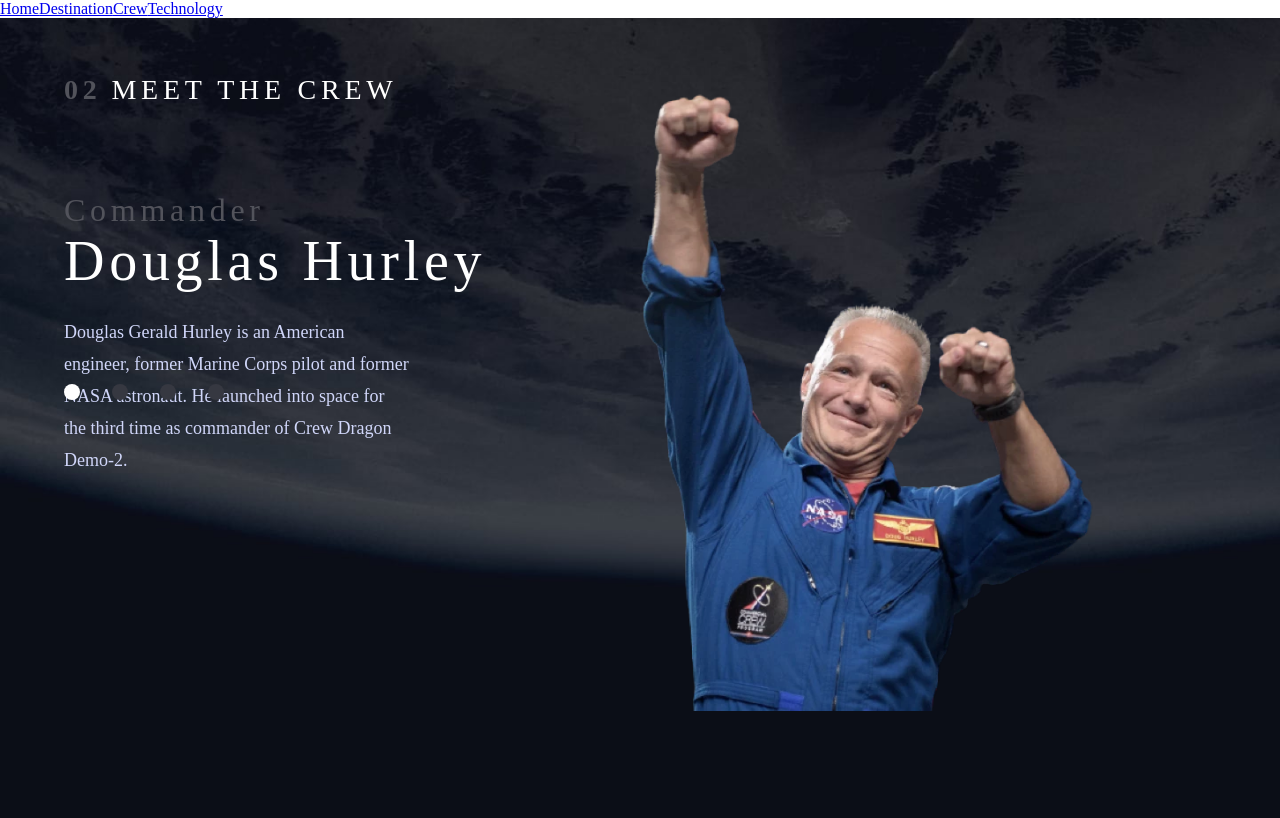
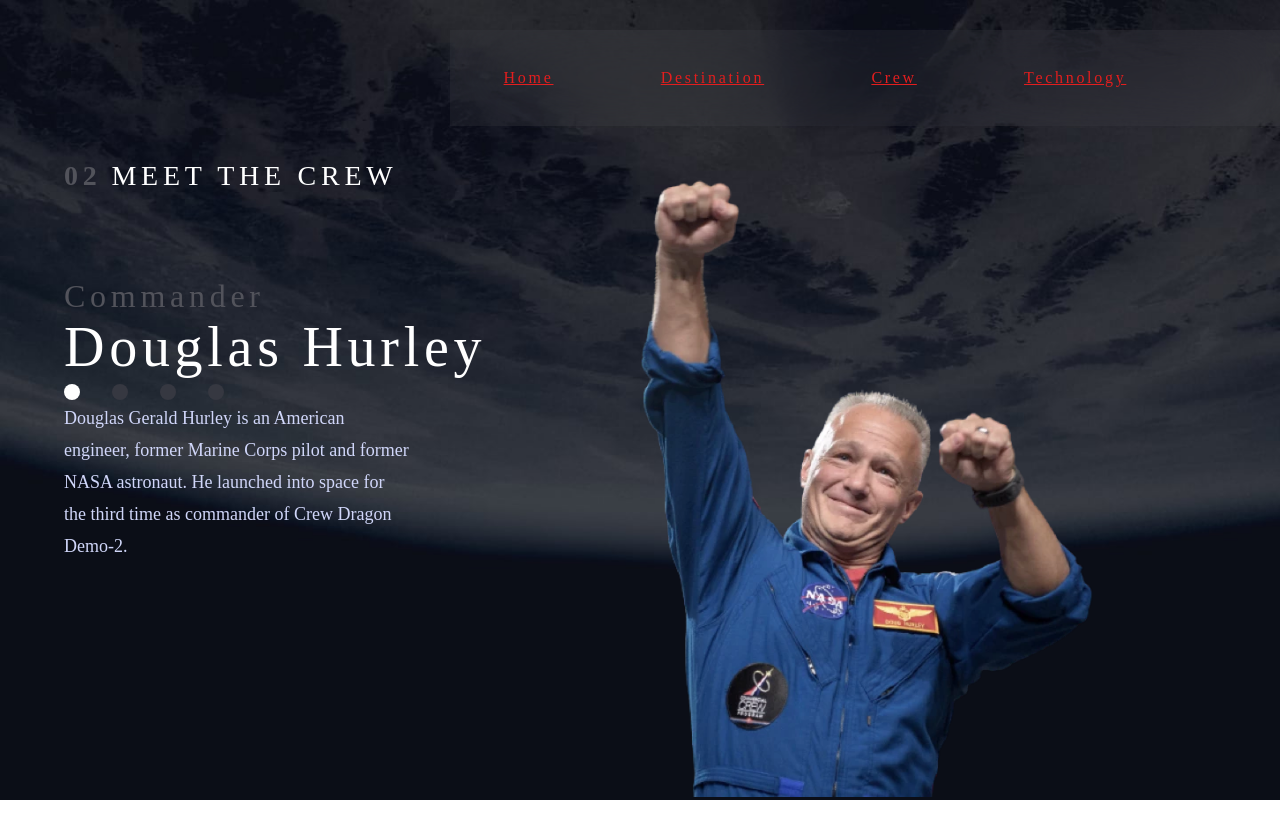
Before and after one commit to areyzabrayan/workshop2-sprint2, a React (Vite) app: page /crew/1 in a window 1280 px wide. Built offline with nearby package versions, Linux system fonts and the light colour scheme.

Commit message:
added navbar

```diff
--- a/src/components/navBar/navBar.jsx
+++ b/src/components/navBar/navBar.jsx
@@ -1,19 +1,34 @@
-import React from 'react'
-import { Link } from 'react-router-dom'
+import React from "react";
+import { Link } from "react-router-dom";
+import "./navbar.scss";
 
 const NavBar = () => {
-    return (
-        <div className='NavBar'>
-            <nav>
+  return (
+    <div className="NavBar">
+      <nav>
+        <span>
+          <Link className="a" to="/">
+            Home
+          </Link>
+        </span>
+        <span>
+          <Link className="a" to="/destination/1">
+            Destination
+          </Link>
+        </span>
+        <span>
+          <Link className="a" to="/crew/1">
+            Crew
+          </Link>
+        </span>
+        <span>
+          <Link className="a" to="/technology">
+            Technology
+          </Link>
+        </span>
+      </nav>
+    </div>
+  );
+};
 
-                    <span><Link to="/">Home</Link></span>
-                    <span><Link to="/destination/1">Destination</Link></span>
-                    <span><Link to="/crew/1">Crew</Link></span>
-                    <span><Link to="/technology">Technology</Link></span>
-
-            </nav>
-        </div>
-    )
-}
-
-export default NavBar
+export default NavBar;
--- /dev/null
+++ b/src/components/navBar/navbar.scss
@@ -0,0 +1,30 @@
+.NavBar {
+  position: absolute;
+  top: 30px;
+  right: 0;
+  z-index: 1;
+  width: 830px;
+  height: 96px;
+  background: rgba(255, 255, 255, 0.04);
+  backdrop-filter: blur(40.774227142333984px);
+  display: flex;
+  align-items: center;
+
+  nav {
+    width: 100%;
+    display: flex;
+    justify-content: space-around;
+    padding-right: 100px;
+    span {
+      .a {
+        color: #e31e1e;
+        font-family: Barlow Condensed;
+        font-size: 16px;
+        font-style: normal;
+        font-weight: 400;
+        line-height: normal;
+        letter-spacing: 2.7px;
+      }
+    }
+  }
+}
--- a/src/components/pages/crew/crew.scss
+++ b/src/components/pages/crew/crew.scss
@@ -7,8 +7,8 @@
 .containerC {
   display: flex;
   flex-direction: row;
-    padding-top: 56px;
-    background-image: url('../../../assets/crew/background-crew-desktop.jpg');
+  padding-top: 160px;
+  background-image: url("../../../assets/crew/background-crew-desktop.jpg");
   background-size: cover;
   background-position: center;
   width: 100%;
@@ -17,10 +17,9 @@
   padding-left: 5%;
   padding-right: 5%;
 
-
   .Loading {
     & h1 {
-            color: #FFF;
+      color: #fff;
       font-family: Barlow Condensed;
       font-size: 28px;
       font-style: normal;
@@ -44,7 +43,7 @@
       gap: 10px;
 
       & h4 {
-                color: #52535B;
+        color: #52535b;
         font-family: Barlow Condensed;
         font-size: 28px;
         font-style: normal;
@@ -54,7 +53,7 @@
       }
 
       & h2 {
-                color: #FFF;
+        color: #fff;
         font-family: Barlow Condensed;
         font-size: 28px;
         font-style: normal;
@@ -81,7 +80,7 @@
           margin-top: 15%;
 
           & h3 {
-                        color: #52535B;
+            color: #52535b;
             font-family: Barlow Condensed;
             font-size: 32px;
             font-style: normal;
@@ -91,7 +90,7 @@
           }
 
           & h2 {
-                        color: #FFF;
+            color: #fff;
             font-family: Barlow Condensed;
             font-size: 56px;
             font-style: normal;
@@ -99,7 +98,6 @@
             line-height: normal;
             letter-spacing: 4.725px;
           }
-
         }
 
         &__bio {
@@ -111,9 +109,7 @@
           gap: 30px;
 
           & p {
-
-
-                        color: #D0D6F9;
+            color: #d0d6f9;
             font-size: 18px;
             font-weight: 400;
             line-height: 32px;
@@ -138,9 +134,7 @@
           cursor: pointer;
         }
       }
-
     }
-
   }
 
   .containerC__right {
@@ -162,9 +156,7 @@
 
 @media (max-width: 916px) {
   .containerC {
-
     .containerC__left {
-
       &__buttons {
         display: flex;
         flex-direction: row;
@@ -175,8 +167,6 @@
     }
   }
 }
-
-
 
 @media (max-width: 768px) {
   .containerC {
@@ -221,7 +211,6 @@
             & h2 {
               font-size: 50px;
             }
-
           }
 
           &__bio {
@@ -236,7 +225,6 @@
           bottom: none;
           justify-content: center;
         }
-
       }
     }
 
@@ -254,14 +242,7 @@
       }
     }
   }
-
-
 }
-
-
-
-
-
 
 @media (max-width: 375px) {
   .containerC {
@@ -270,13 +251,10 @@
     height: 100vh;
     flex-direction: column-reverse;
 
-
     .containerC__left {
       height: 100%;
 
       &__titles {
-
-
         & h4 {
           font-size: 20px;
         }
@@ -290,14 +268,8 @@
         flex-direction: column-reverse;
         justify-content: flex-start;
 
-
-
         &__info {
-
-
           &__roles {
-
-
             & h3 {
               font-size: 25px;
             }
@@ -305,27 +277,19 @@
             & h2 {
               font-size: 35px;
             }
-
           }
-
-
         }
 
         &__buttons {
-
           flex-wrap: wrap;
-
         }
-
       }
     }
 
     .containerC__right {
       margin-top: 0rem;
 
-
       &__image {
-
         max-width: 327px;
 
         & img {
@@ -334,8 +298,5 @@
         }
       }
     }
-
-
   }
-
-}//
+} //
--- a/src/components/pages/destination/destination.scss
+++ b/src/components/pages/destination/destination.scss
@@ -13,6 +13,7 @@ body {
   background-position: center center;
   width: 100%;
   height: 100vh;
+  padding-top: 110px;
 }
 
 .details {
--- a/src/router/router.jsx
+++ b/src/router/router.jsx
@@ -1,26 +1,26 @@
-import React from 'react'
-import { BrowserRouter, Route, Routes } from 'react-router-dom'
-import Technology from '../components/pages/technology/technology'
-import Home from './../components/pages/home/home';
-import Destination from './../components/pages/destination/destination';
-import Crew from './../components/pages/crew/crew';
-import NavBar from '../components/navBar/navBar';
-
-
-
+import React from "react";
+import { BrowserRouter, Route, Routes } from "react-router-dom";
+import Technology from "../components/pages/technology/technology";
+import Home from "./../components/pages/home/home";
+import Destination from "./../components/pages/destination/destination";
+import Crew from "./../components/pages/crew/crew";
+import NavBar from "../components/navBar/navBar";
+//import "./router.scss";
 
 const Router = () => {
   return (
     <BrowserRouter>
-            <NavBar/>
+      <div className="RouterContainer">
+        <NavBar />
         <Routes>
           <Route path="/" element={<Home />} />
           <Route path="/destination/:id" element={<Destination />} />
           <Route path="/crew/:id" element={<Crew />} />
           <Route path="/technology" element={<Technology />} />
         </Routes>
+      </div>
     </BrowserRouter>
-    )
-}
+  );
+};
 
-export default Router
+export default Router;
--- /dev/null
+++ b/src/router/router.scss
@@ -0,0 +1,3 @@
+.RouterContainer {
+  position: relative;
+}
```
Lines whose indentation alone changed are shown as unchanged.
